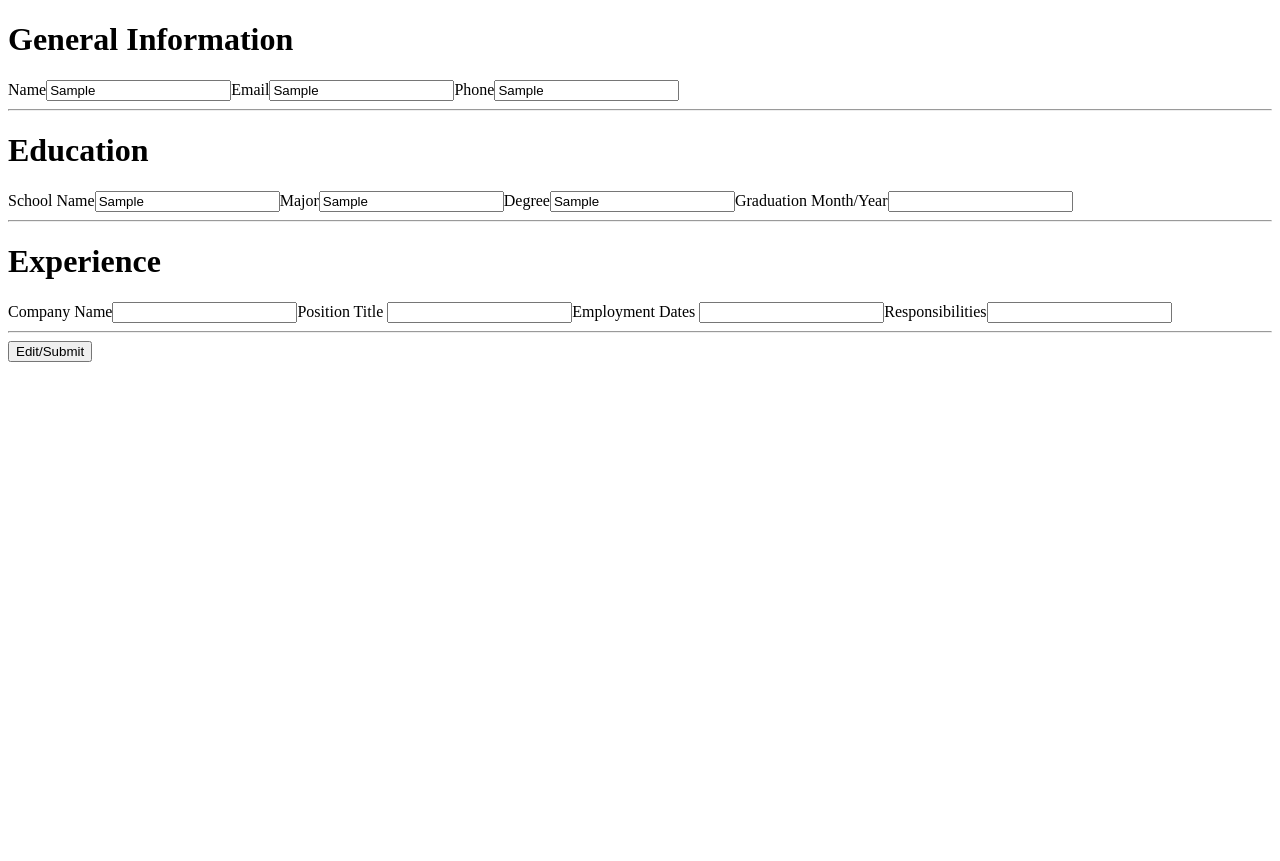
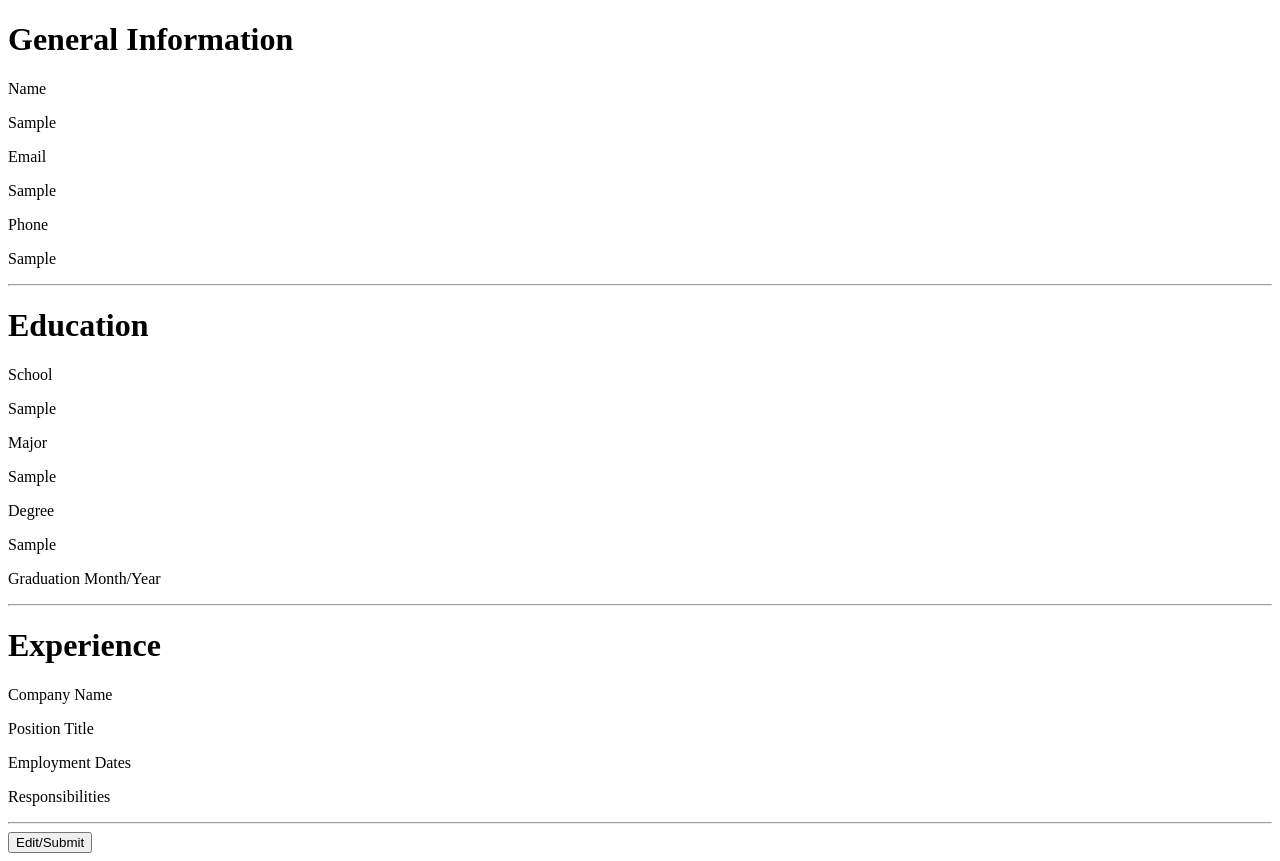
Before and after one commit to DevKarenC/react-cv-project, a React (Create React App) app: page / in a window 1280 px wide. Both pictures are taken after typing "Sample", "Sample", "Sample", "Sample", "Sample", "Sample" into the empty fields and a click on the button "Edit/Submit". Before the commit the page ends 800 px from the top, so only its background shows below. Built offline with nearby package versions, Linux system fonts and the light colour scheme.

Commit message:
Add conditional rendering based on Edit/Submit button click and state

```diff
--- a/src/components/Education.jsx
+++ b/src/components/Education.jsx
@@ -4,15 +4,15 @@ class Education extends React.Component {
   constructor(props) {
     super(props);
     this.state = {
-      schoolName: "",
+      school: "",
       major: "",
       degree: "",
       graduationDate: "",
     };
   }
 
-  handleSchoolNameChange = (e) => {
-    this.setState({ schoolName: e.target.value });
+  handleSchoolChange = (e) => {
+    this.setState({ school: e.target.value });
   };
 
   handleMajorChange = (e) => {
@@ -31,13 +31,25 @@ class Education extends React.Component {
     return (
       <div>
         <h1>Education</h1>
+        {this.props.isSubmitted ? (
+          <form>
+            <label>School</label>
+            <p>{this.state.school}</p>
+            <label>Major</label>
+            <p>{this.state.major}</p>
+            <label>Degree</label>
+            <p>{this.state.degree}</p>
+            <label>Graduation Month/Year</label>
+            <p>{this.state.graduationDate}</p>
+          </form>
+        ) : (
           <form>
             <label>
-            School Name
+              School
               <input
                 type="text"
-              value={this.state.schoolName}
-              onChange={this.handleSchoolNameChange}
+                value={this.state.school}
+                onChange={this.handleSchoolChange}
               />
             </label>
             <label>
@@ -65,6 +77,7 @@ class Education extends React.Component {
               />
             </label>
           </form>
+        )}
         <hr />
       </div>
     );
--- a/src/components/Experience.jsx
+++ b/src/components/Experience.jsx
@@ -31,6 +31,18 @@ class Experience extends React.Component {
     return (
       <div>
         <h1>Experience</h1>
+        {this.props.isSubmitted ? (
+          <form>
+            <label>Company Name</label>
+            <p>{this.state.companyName}</p>
+            <label>Position Title</label>
+            <p>{this.state.position}</p>
+            <label>Employment Dates</label>
+            <p>{this.state.employmentDates}</p>
+            <label>Responsibilities</label>
+            <p>{this.state.responsibilities}</p>
+          </form>
+        ) : (
           <form>
             <label>
               Company Name
@@ -65,6 +77,7 @@ class Experience extends React.Component {
               />
             </label>
           </form>
+        )}
         <hr />
       </div>
     );
--- a/src/components/General.jsx
+++ b/src/components/General.jsx
@@ -26,6 +26,16 @@ class General extends React.Component {
     return (
       <div>
         <h1>General Information </h1>
+        {this.props.isSubmitted ? (
+          <form>
+            <label>Name</label>
+            <p>{this.state.name}</p>
+            <label>Email</label>
+            <p>{this.state.email}</p>
+            <label>Phone</label>
+            <p>{this.state.phone}</p>
+          </form>
+        ) : (
           <form>
             <label>
               Name
@@ -52,6 +62,7 @@ class General extends React.Component {
               />
             </label>
           </form>
+        )}
         <hr />
       </div>
     );
```
Lines whose indentation alone changed are shown as unchanged.
